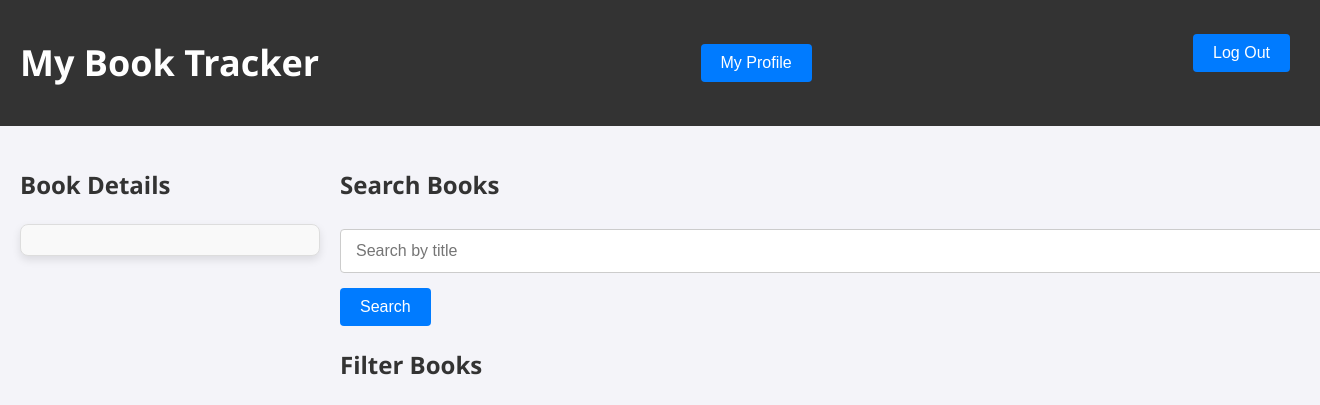
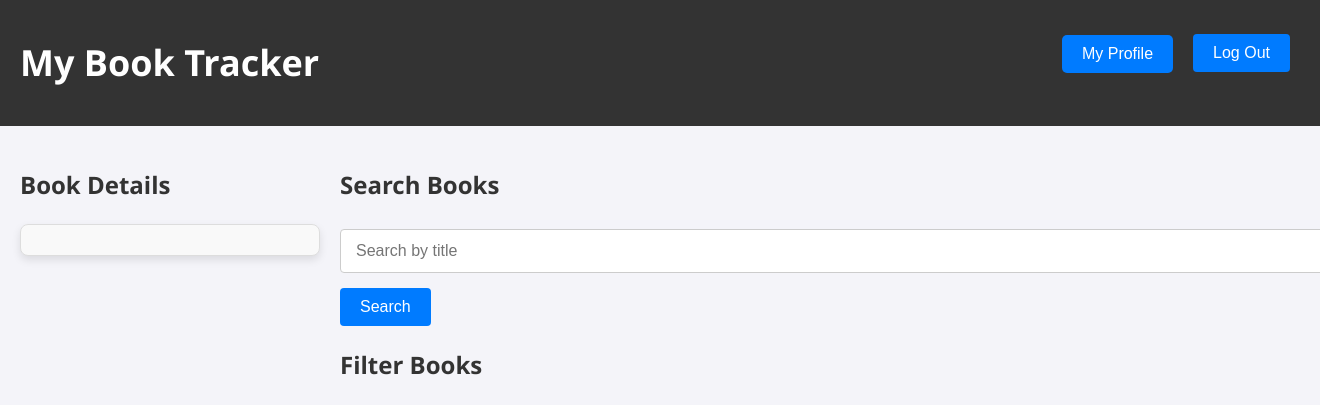
Before and after one commit to Flameis/CS340-Database-Project, a PHP site: page / in a window 1320 px wide; the page is wider, and only the part inside the window is pictured. Shown: the top 405 px of that part. Run offline with PHP 8.4, Linux system fonts and the light colour scheme; a user stored in the database is signed in; data comes from the database, SQL or seed files in the repository.

Commit message:
Update index.php
fixed main page and profile button

```diff
--- a/index.php
+++ b/index.php
@@ -17,7 +17,7 @@
     <input type="hidden" id="user_id" value="<?php echo $_SESSION['user_id']; ?>">
     <div class="header">
         <h1>My Book Tracker</h1>
-        <div>
+        <div class="profile-button">
             <a href="user.php"><button>My Profile</button></a>
         </div>
         <div class="logout-button">
```
